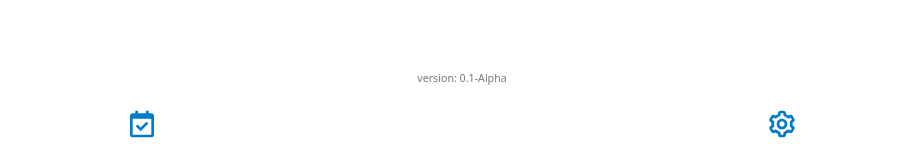
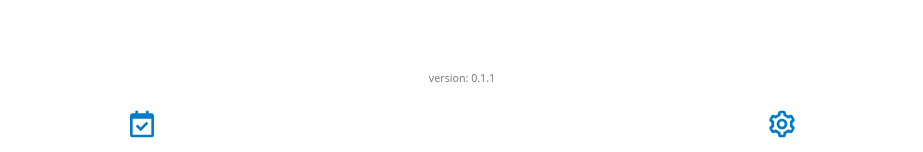
Before and after one commit to AlbertV99/app-marcacionv, a React (Vite) app: page / in a window 1280 px wide. Shown: the part 628-780 px from the top of the page, without its empty margins (178-1101 px from the left). Built offline with nearby package versions, Linux system fonts and the light colour scheme.

Commit message:
Update menuInfMultiple.jsx

```diff
--- a/src/components/menuInfMultiple.jsx
+++ b/src/components/menuInfMultiple.jsx
@@ -21,7 +21,7 @@ const MenuInferiorMultiple = (props) => {
     return (
         <Container fluid style={{padding:"0px",justifyContent: "center",backgroundColor:'white'}} >
             <Row style={{width:"100%",justifyContent:"center"}} id="opciones">
-                <p style={{fontSize:'8pt',color:'#787878'}}>version: 0.1-Alpha</p>
+                <p style={{fontSize:'8pt',color:'#787878'}}>version: 0.1.1</p>
                 <Col xs={6}>
                     <NavLink to={`/cargarHora`}>
                             <h2><BiCalendarCheck/></h2>
```
